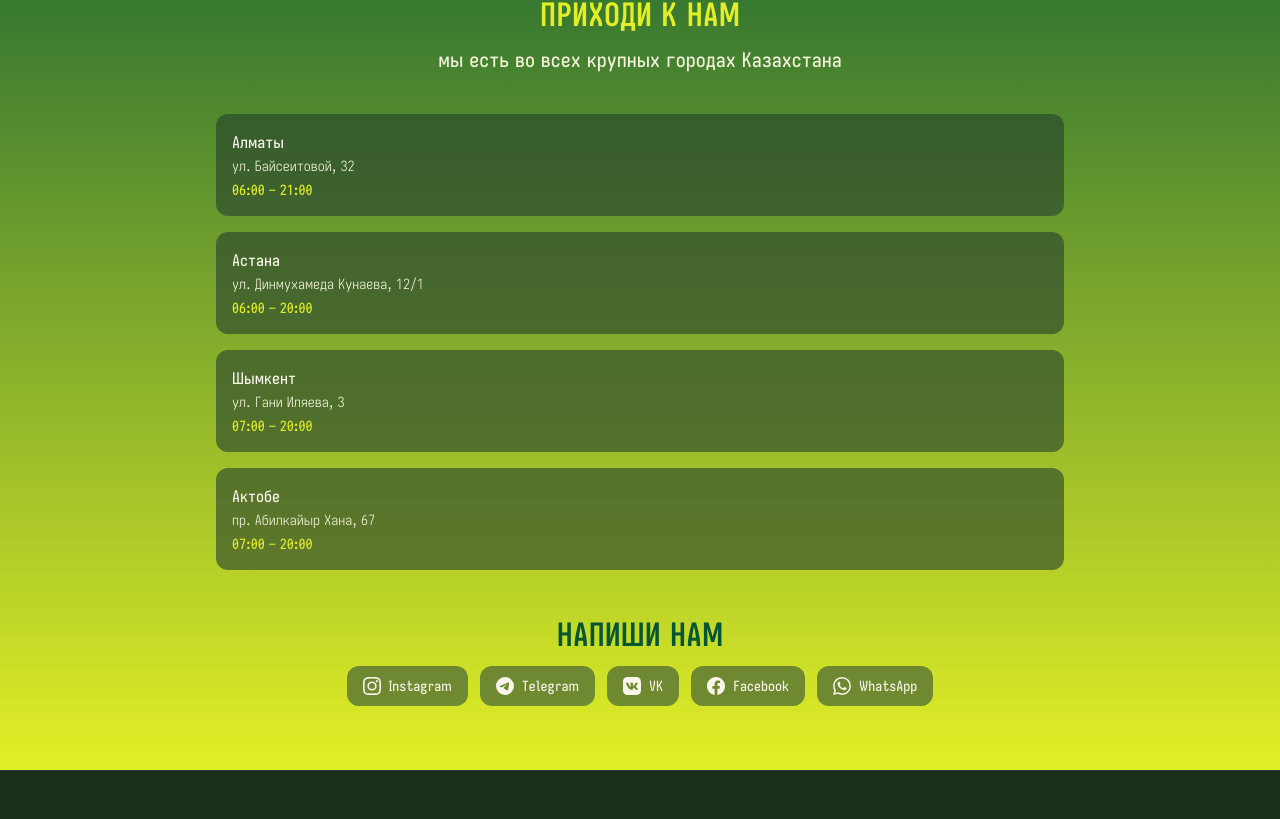
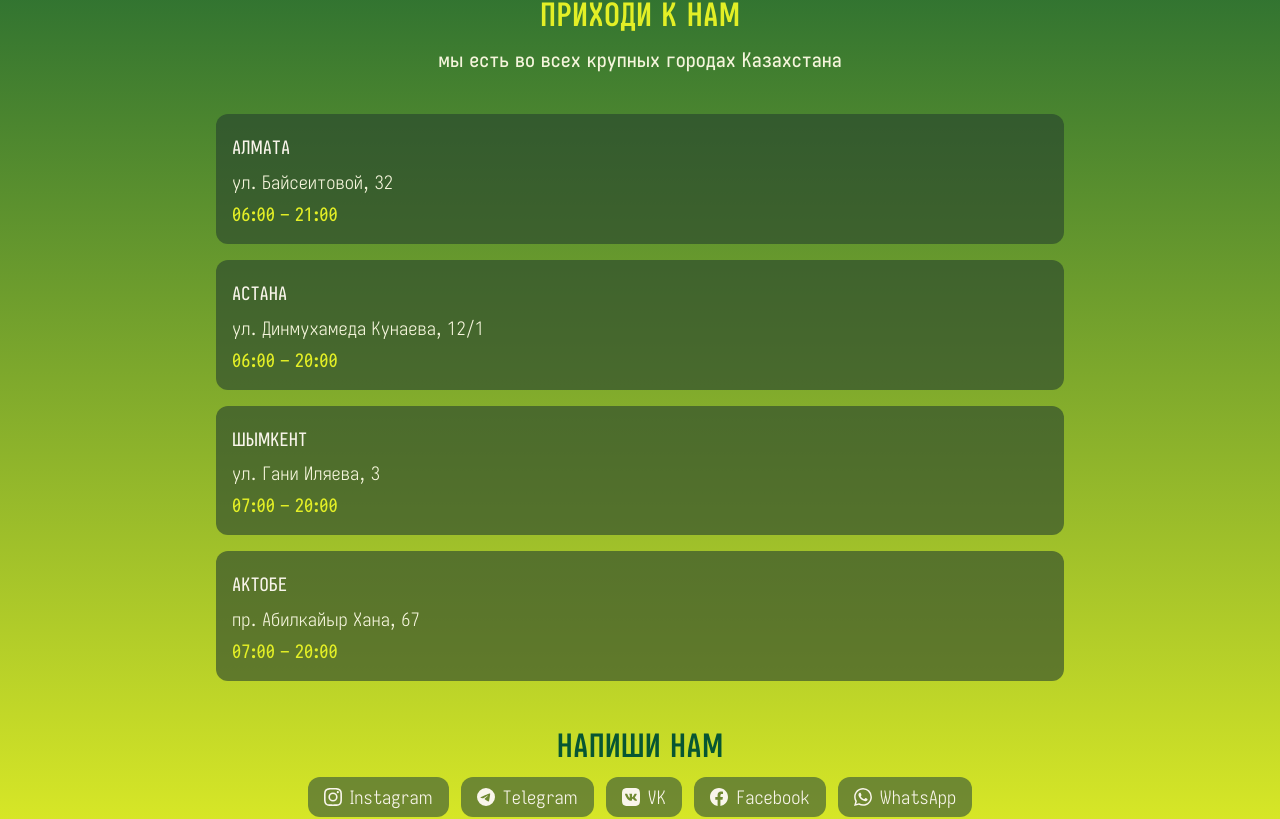
Before and after one commit to bavayra/matcha-cafe, a React (Vite) app: page / in a window 1280 px wide. Shown: the part 5352-6171 px from the top of the page. Built offline with nearby package versions, Linux system fonts and the light colour scheme; the HTML template or start-up script is replaced by a standard one.

Commit message:
style(Contatcs-600): increased font size for address cards, addded padding-y. Set city names to uppercase

```diff
--- a/src/components/Contacts/Contacts.tsx
+++ b/src/components/Contacts/Contacts.tsx
@@ -1,21 +1,21 @@
 const locations = [
   {
-    city: 'Алматы',
+    city: 'АЛМАТА',
     address: 'ул. Байсеитовой, 32',
     hours: '06:00 – 21:00',
   },
   {
-    city: 'Астана',
+    city: 'АСТАНА',
     address: 'ул. Динмухамеда Кунаева, 12/1',
     hours: '06:00 – 20:00',
   },
   {
-    city: 'Шымкент',
+    city: 'ШЫМКЕНТ',
     address: 'ул. Гани Иляева, 3',
     hours: '07:00 – 20:00',
   },
   {
-    city: 'Актобе',
+    city: 'АКТОБЕ',
     address: 'пр. Абилкайыр Хана, 67',
     hours: '07:00 – 20:00',
   },
@@ -110,7 +110,7 @@ export default function Contacts() {
                   href={s.href}
                   target="_blank"
                   rel="noopener noreferrer"
-                  className="flex items-center gap-2 px-4 py-2.5 bg-matcha-700/60 rounded-xl text-sm font-medium hover:bg-matcha-600 active:bg-matcha-800 transition-colors"
+                  className="flex items-center gap-2 px-4 py-2.5 bg-matcha-700/60 rounded-xl text-sm font-light hover:bg-matcha-600 active:bg-matcha-800 transition-colors"
                 >
                   {s.icon}
                   {s.name}
--- a/src/index.css
+++ b/src/index.css
@@ -268,6 +268,14 @@
     .h3-title {
       font-size: 2.25rem;
     }
+    #contacts a {
+      font-size: 1.15rem;
+    }
+
+    #contacts address p {
+      font-size: 1.15rem;
+      padding-block: 0.25rem;
+    }
   }
 }
 
```
